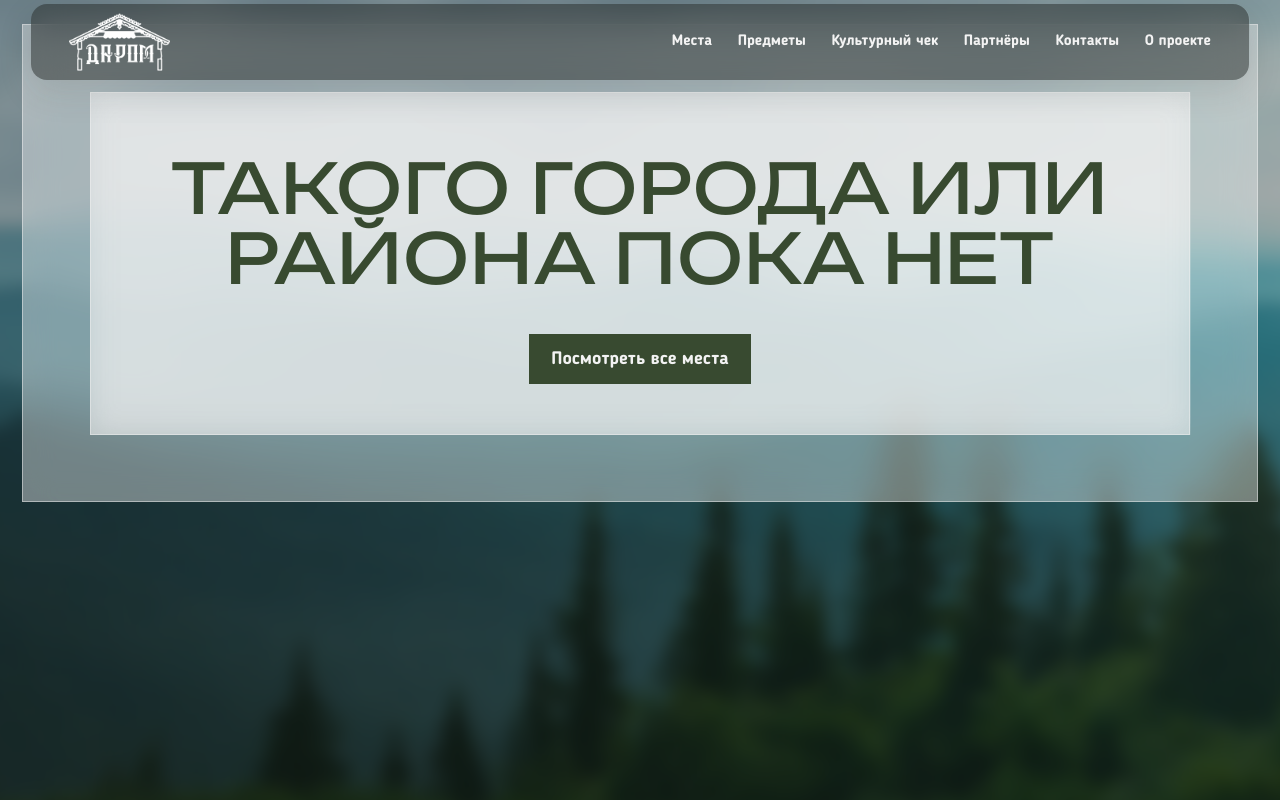
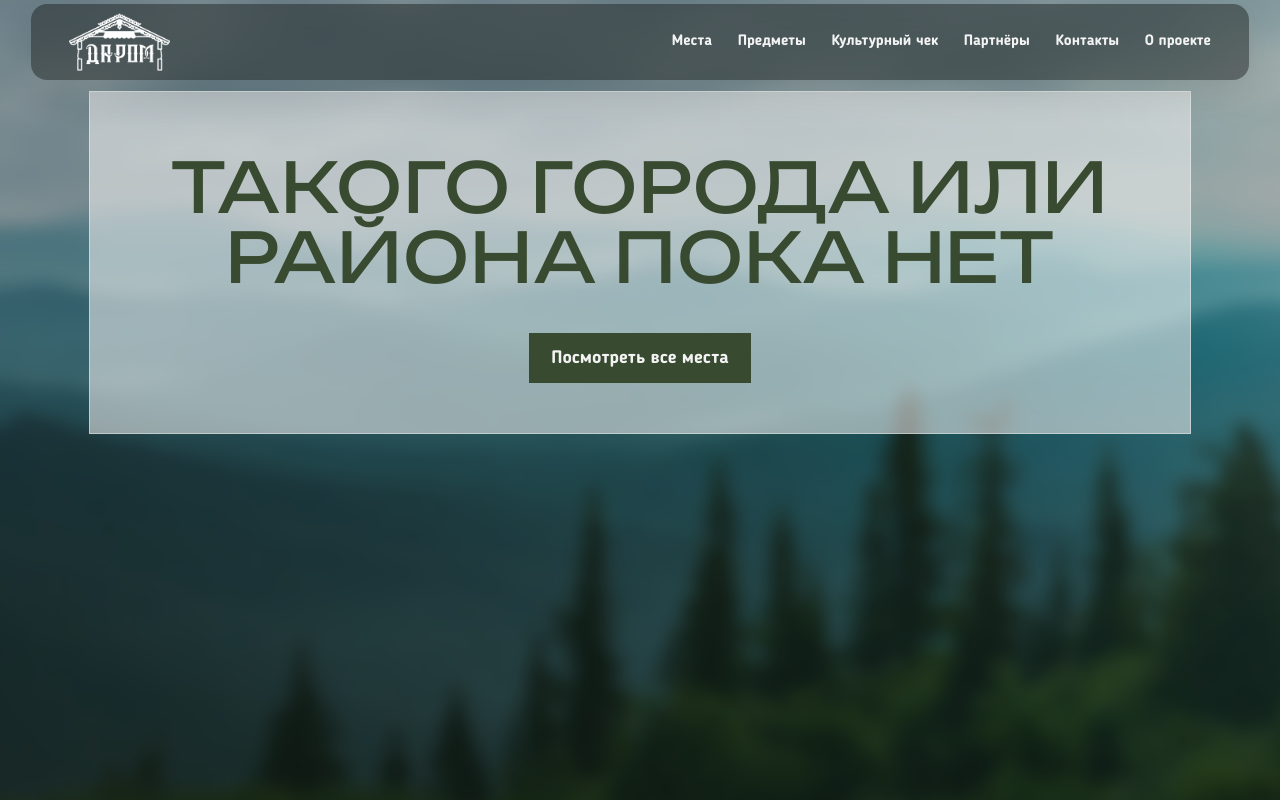
Before and after one commit to Daniil2802/kulturnyi-kod, a plain HTML site: page area.html in a window 1280 px wide. Drawn offline with Linux system fonts and the light colour scheme.

Commit message:
Scope transparent background to area page

```diff
--- a/area.html
+++ b/area.html
@@ -4,9 +4,9 @@
   <meta charset="UTF-8">
   <meta name="viewport" content="width=device-width, initial-scale=1.0">
   <title>Направление — Культурный код Кузбасса</title>
-  <link rel="stylesheet" href="css/style.css?v=home-route-copy-20261124">
+  <link rel="stylesheet" href="css/style.css?v=area-page-clear-bg-20261124">
 </head>
-<body>
+<body class="area-page">
 <header class="header">
   <a class="logo" href="index.html" aria-label="Даром — на главную"><img src="assets/logo-lavka.png" alt="Даром"></a>
   <nav aria-label="Главная навигация">
```
